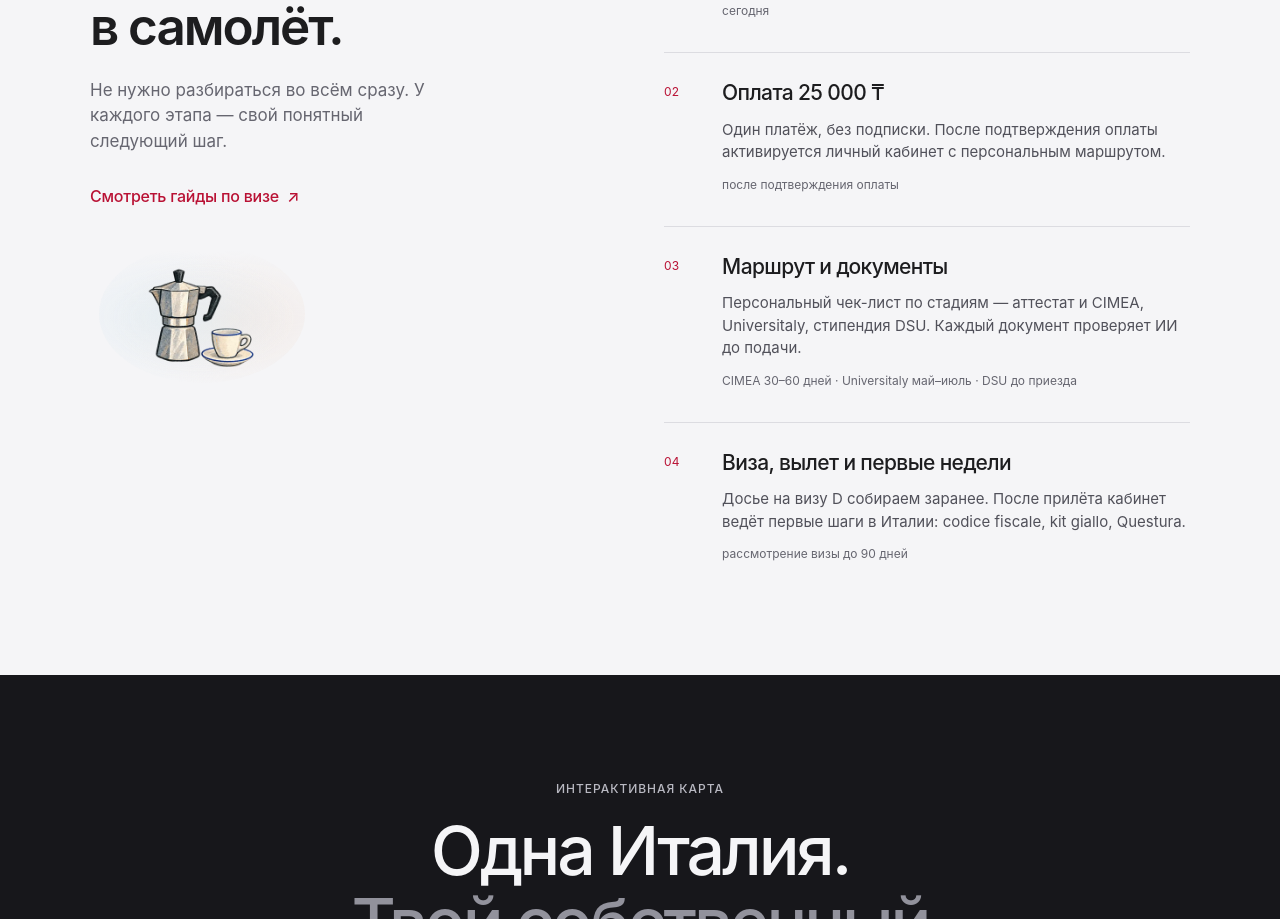
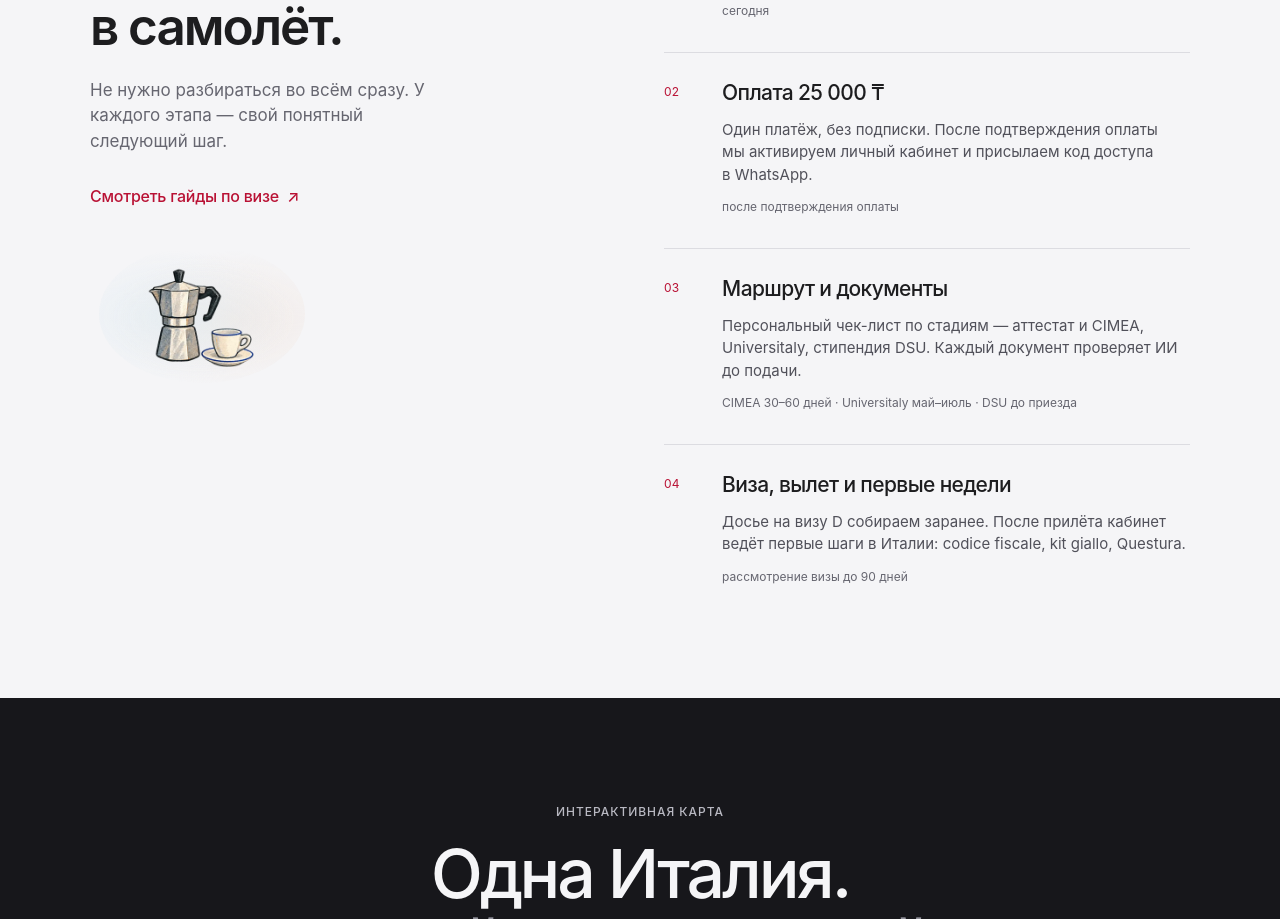
Before and after one commit to bashpayy-hash/iitaly-site, a Next.js app: page / in a window 1280 px wide. Shown: the part 1651-2570 px from the top of the page. Built offline with nearby package versions, Linux system fonts and the light colour scheme; no server answers.

Commit message:
feat: gate Stripe homepage copy with rollout flag

```diff
--- a/src/components/home/HowItWorks.tsx
+++ b/src/components/home/HowItWorks.tsx
@@ -3,6 +3,7 @@ import { ItalianAccent } from "@/components/marketing/ItalianAccent";
 import { AppleHeading, AppleCaption } from "@/components/apple/Typography";
 import { AppleButtonLink } from "@/components/apple/Button";
 import { PRICE_MAIN, priceLabel } from "@/data/pricing";
+import { STRIPE_ENABLED } from "@/lib/paymentMode";
 
 const STAGES = [
   {
@@ -14,8 +15,10 @@ const STAGES = [
   {
     n: "2",
     title: `Оплата ${priceLabel(PRICE_MAIN)}`,
-    body: "Один платёж, без подписки. После подтверждения оплаты активируется личный кабинет с персональным маршрутом.",
-    time: "после подтверждения оплаты",
+    body: STRIPE_ENABLED
+      ? "Один платёж через Stripe. После подтверждённой оплаты кабинет создаётся автоматически — код появляется сразу на сайте."
+      : "Один платёж, без подписки. После подтверждения оплаты мы активируем личный кабинет и присылаем код доступа в WhatsApp.",
+    time: STRIPE_ENABLED ? "сразу после подтверждения Stripe" : "после подтверждения оплаты",
   },
   {
     n: "3",
```
